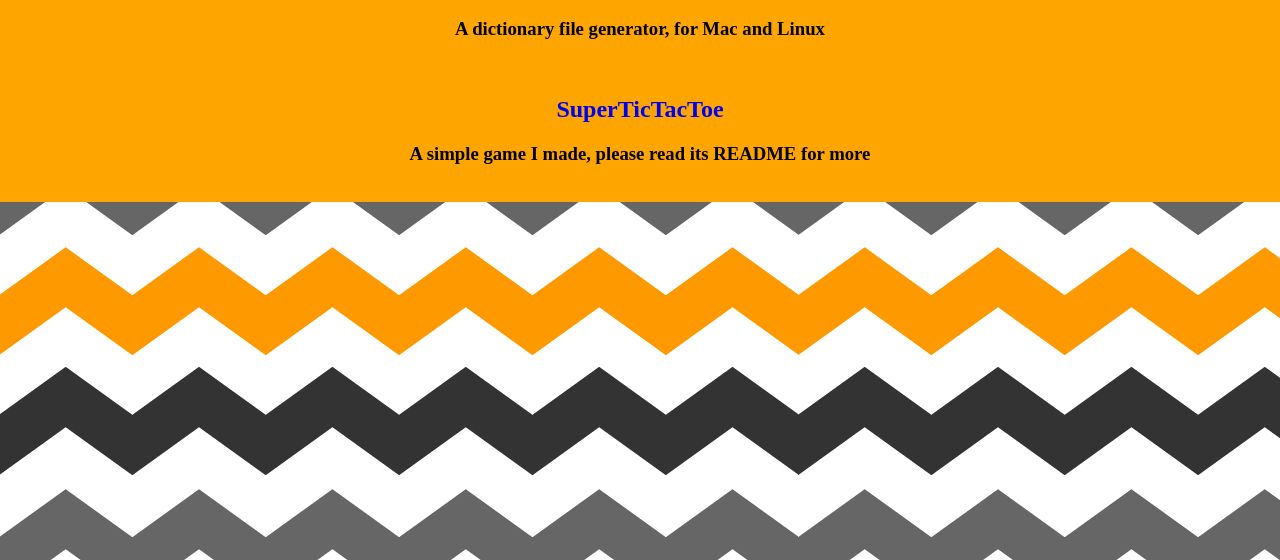
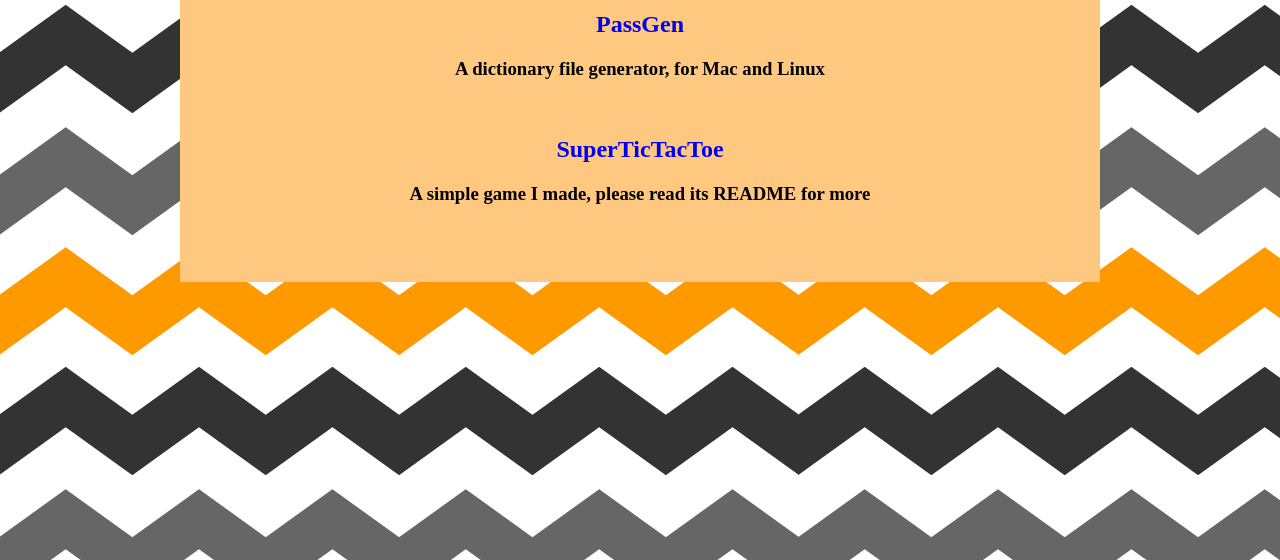
Before and after one commit to julianmarmier/Math-Textbook-Page-Redesign, a plain HTML site: page download.html in a window 1280 px wide. Shown: the part 240-800 px from the top of the page. Drawn offline with Linux system fonts and the light colour scheme.

Commit message:
Update download.html

```diff
--- a/download.html
+++ b/download.html
@@ -16,8 +16,8 @@
       <li class="float-right"><a class="nav-bar-link" href="contact.html">Contact</a></li>
       <li class="float-right"><a class="nav-bar-link" href="about.html">About</a></li>
     </ul>
-    <div class="white-space"></div>
-    <center style="background-color:orange;">
+    <div class="body">
+      <center>
         <br>
         <h1>Projects</h1>
         <br>
@@ -28,5 +28,6 @@
         <h3>A simple game I made, please read its README for more</h3>
         <br>
       </center>
+    </div>
   </body>
 </html>
```
Lines whose indentation alone changed are shown as unchanged.
